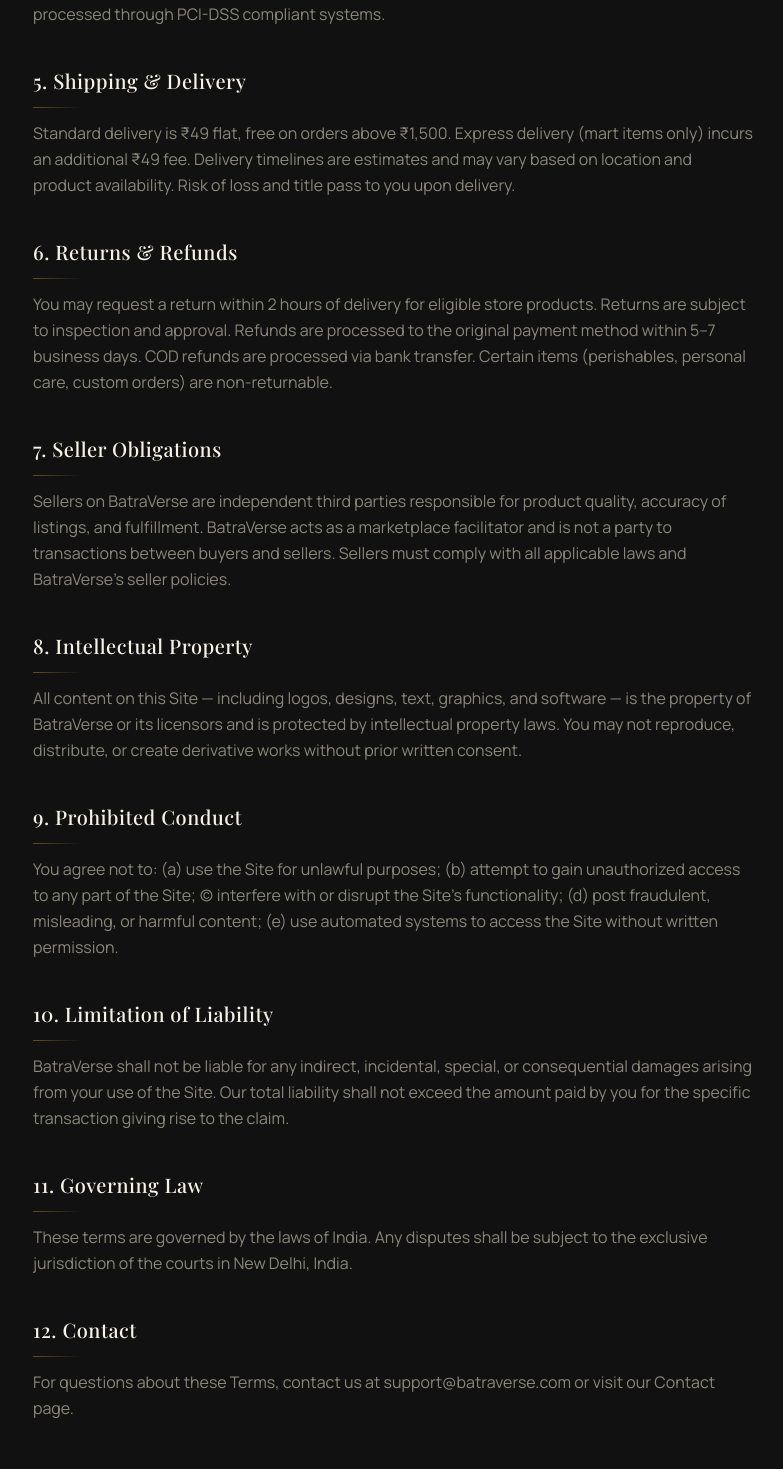
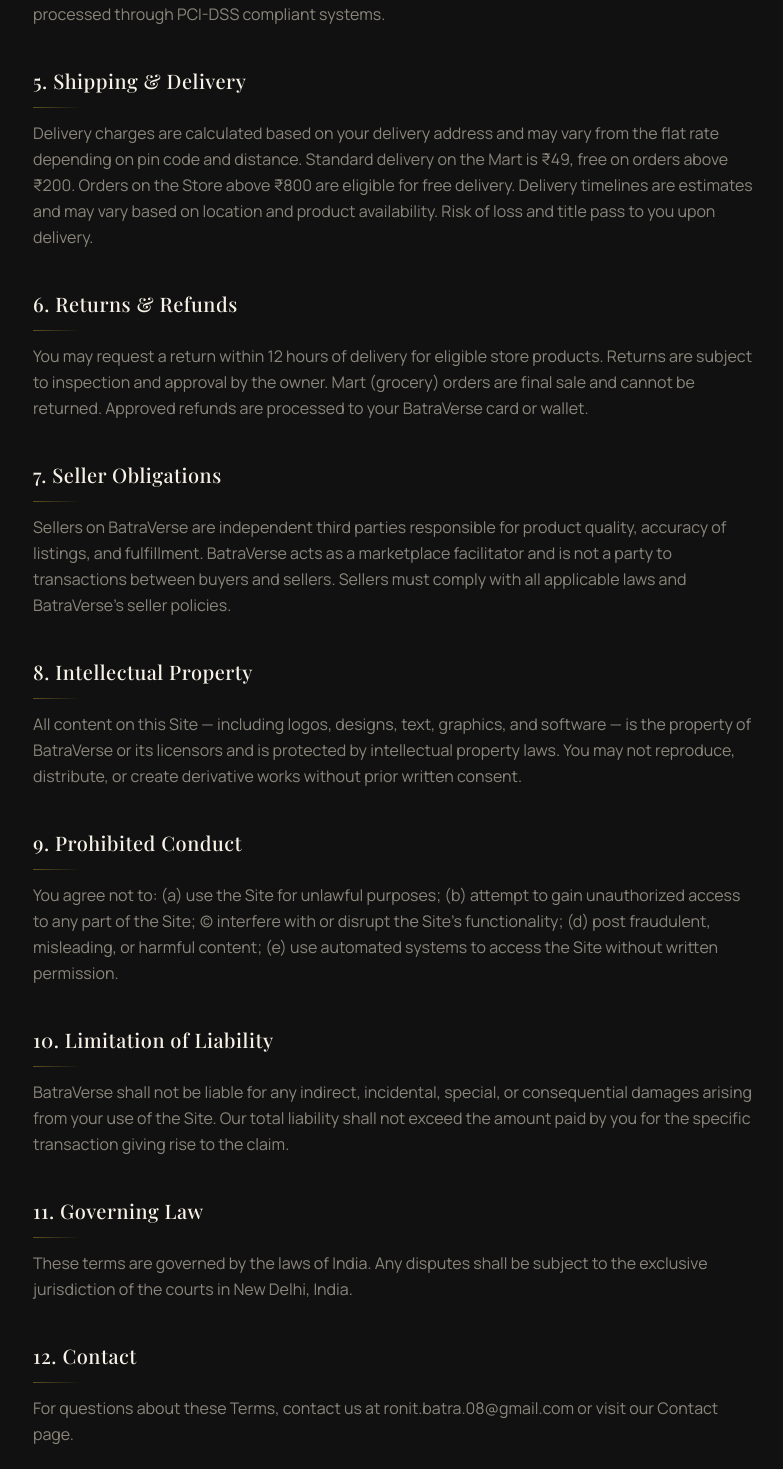
Before and after one commit to ronitbatra8/batraverse, a Next.js app: page /terms in a window 1280 px wide. Shown: the part 1361-2830 px from the top of the page, without its empty margins (247-1030 px from the left). Built offline with nearby package versions, Linux system fonts and the light colour scheme; no server answers.

Commit message:
fix(terms): update section 5 delivery fees & section 6 returns

```diff
--- a/src/app/terms/page.tsx
+++ b/src/app/terms/page.tsx
@@ -26,11 +26,11 @@ const sections = [
   },
   {
     title: "5. Shipping & Delivery",
-    body: "Standard delivery is ₹49 flat, free on orders above ₹1,500. Express delivery (mart items only) incurs an additional ₹49 fee. Delivery timelines are estimates and may vary based on location and product availability. Risk of loss and title pass to you upon delivery.",
+    body: "Delivery charges are calculated based on your delivery address and may vary from the flat rate depending on pin code and distance. Standard delivery on the Mart is ₹49, free on orders above ₹200. Orders on the Store above ₹800 are eligible for free delivery. Delivery timelines are estimates and may vary based on location and product availability. Risk of loss and title pass to you upon delivery.",
   },
   {
     title: "6. Returns & Refunds",
-    body: "You may request a return within 2 hours of delivery for eligible store products. Returns are subject to inspection and approval. Refunds are processed to the original payment method within 5–7 business days. COD refunds are processed via bank transfer. Certain items (perishables, personal care, custom orders) are non-returnable.",
+    body: "You may request a return within 12 hours of delivery for eligible store products. Returns are subject to inspection and approval by the owner. Mart (grocery) orders are final sale and cannot be returned. Approved refunds are processed to your BatraVerse card or wallet.",
   },
   {
     title: "7. Seller Obligations",
@@ -54,7 +54,7 @@ const sections = [
   },
   {
     title: "12. Contact",
-    body: "For questions about these Terms, contact us at support@batraverse.com or visit our Contact page.",
+    body: "For questions about these Terms, contact us at ronit.batra.08@gmail.com or visit our Contact page.",
   },
 ];
 
```
